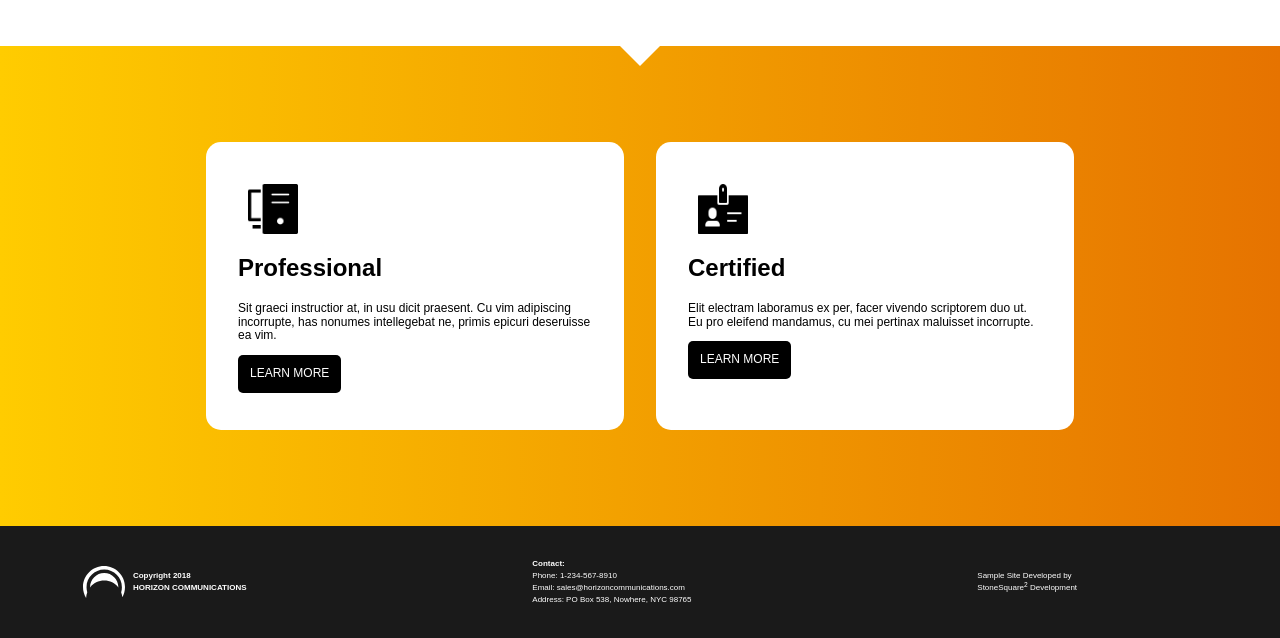
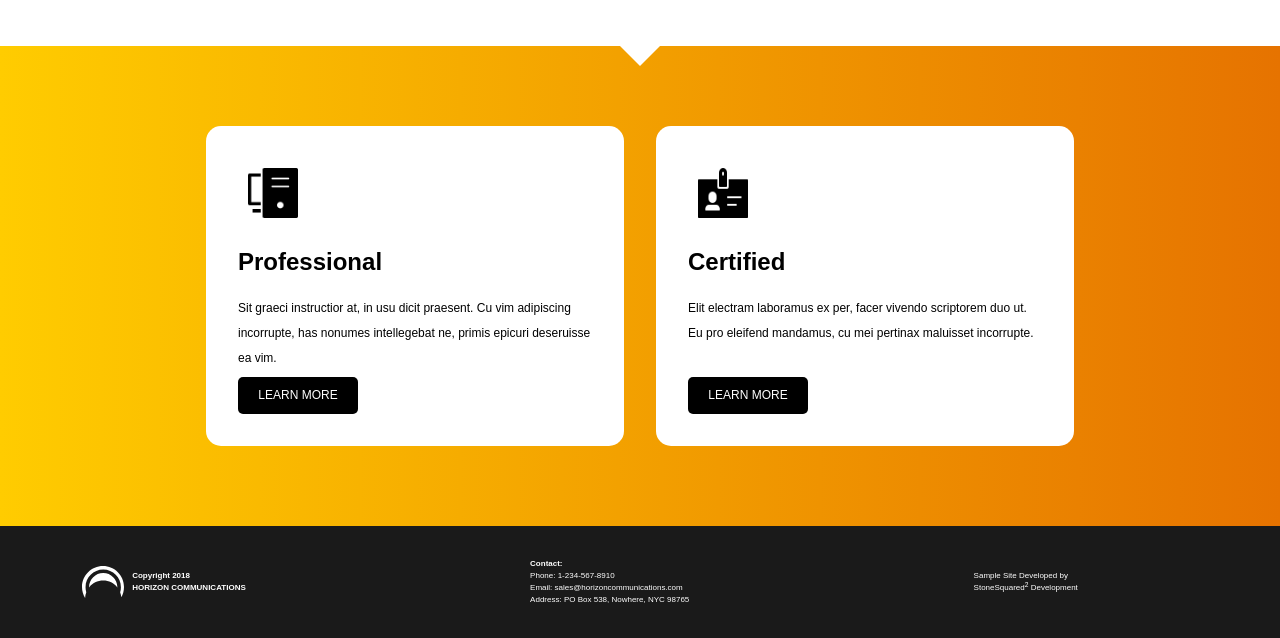
Before and after one commit to PetejStone/horizon-communications, a plain HTML site: page index.html in a window 1280 px wide. Shown: the part 978-1616 px from the top of the page. Drawn offline with Linux system fonts and the light colour scheme.

Commit message:
fixed card and btn layouts

```diff
--- a/index.html
+++ b/index.html
@@ -82,7 +82,7 @@
         Address: PO Box 538, Nowhere, NYC 98765</p>
 
         <p>Sample Site Developed by<br>
-          StoneSquare<sup>2</sup> Development</p>
+          StoneSquared<sup>2</sup> Development</p>
     </footer>
 
 
--- a/scss/components/_btn.scss
+++ b/scss/components/_btn.scss
@@ -2,6 +2,7 @@
   color: $white;
   border-radius: 5px;
   padding: 1em;
+  width: 10em;
   background-color: #ffb84d;
   &--quote {
     box-shadow: -1px 1px 5px $light-grey;
@@ -21,6 +22,9 @@
     padding: 1em;
     font-size: 12px;
     float: left;
+    width: 100%;
+    @include mq(medium) {
+      width: 10em;
+    }
   }
-
 }
--- a/scss/components/_icons.scss
+++ b/scss/components/_icons.scss
@@ -21,5 +21,5 @@
 
 .icon-horizon-white {
   background-position: -96px 0px;
-  margin: 0;
+
 }
--- a/scss/components/_layout.scss
+++ b/scss/components/_layout.scss
@@ -90,12 +90,17 @@ main {
 
 .card {
   width: 100%;
-  height: 90%;
+  height: 100%;
   border-radius: 15px;
   background-color: $white;
   margin: 1em;
   padding: 2em;
+  display: block;
+
   @extend %center;
+  @include mq(medium) {
+    @include flexy(flex, column);
+  }
 
   & h2,
   & p {
@@ -105,6 +110,9 @@ main {
     font-weight: $font-weight--thin;
     font-size: 12px;
     margin-top: 0;
+    margin-bottom: auto;
+    line-height: 25px;
+
   }
 
 }
@@ -125,6 +133,13 @@ footer {
   width: 100%;
   height: 7em;
   @include flexy(flex,row, null, space-around);
+  & p {
+    align-self: center;
+    line-height: 12px;
+    @include mq(medium) {
+      margin-right: 15em;
+    }
+  }
 
 
 }
--- a/scss/components/_typography.scss
+++ b/scss/components/_typography.scss
@@ -25,10 +25,6 @@ footer {
   color: $white;
   & p {
     font-size: 8px;
-    align-self: center;
-    line-height: 12px;
-    @include mq(medium) {
-      margin-right: 15em;
-    }
+
   }
 }
```
Also changed, not shown: css/styles.css, 1 other file.
